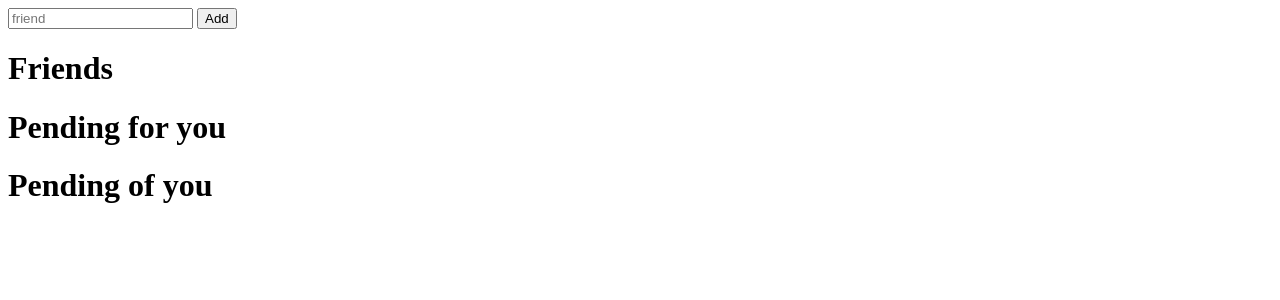
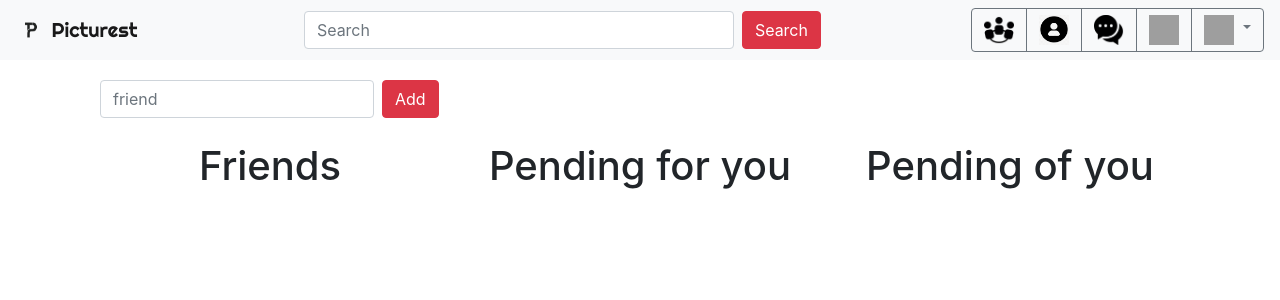
Before and after one commit to UB-ES-19/A4-Picturest, a Django app: page /search_friends/ in a window 1280 px wide. Shown: the top 300 px of the page. Run offline with Django 3.2, Linux system fonts and the light colour scheme; the visitor is signed in with stand-in values (Sample User, id 1); data that the repository does not hold is empty; some libraries are stand-ins or nearby versions; grey boxes are pictures that could not be loaded.

Commit message:
search_friends implemented

```diff
--- a/templates/Picturest/navbar_PicBase.html
+++ b/templates/Picturest/navbar_PicBase.html
@@ -7,6 +7,8 @@
     <meta name="viewport" content="width=device-width, initial-scale=1">
 
     {% load staticfiles %}
+
+    <link rel="stylesheet" href="https://cdnjs.cloudflare.com/ajax/libs/font-awesome/4.7.0/css/font-awesome.min.css">
 
     <!-- Fonts -->
     <link href="https://fonts.googleapis.com/css?family=Righteous&display=swap" rel="stylesheet">
--- a/templates/Picturest/search_friends.html
+++ b/templates/Picturest/search_friends.html
@@ -1,45 +1,64 @@
-<!DOCTYPE html>
-<html lang="en">
-<head>
-    <meta charset="UTF-8">
-    <title>Title</title>
-</head>
-<body>
-    <form method="POST">
+{% extends 'Picturest/navbar_PicBase.html' %}
+{% block title %}Friends{% endblock %}
+{% block content %}
+
+    <div class="container">
+        <div class="row">
+            <div class="col-sm" align="center">
+                <form class="form-inline" method="POST">
                     {% csrf_token %}
-        <input id="friend" name="friend" placeholder="friend">
-        <button type="submit">Add</button>
+                    <input class="form-control mr-sm-2" id="friend" name="friend" placeholder="friend">
+                    <button class="btn btn-danger" type="submit">Add</button>
                 </form>
-
+            </div>
+        </div>
+        <br>
+        <div class="row">
+            <div class="col-sm" align="center">
                 <h1>Friends</h1>
-    <ul>
+                <ul class="list-group list-group-flush">
                     {% for friend_a in accepted %}
-            <li>{{ friend_a.friend.username }}</li>
+                        <li class="list-group-item">
+                            <i class="fa fa-user" aria-hidden="true"></i>
+                            {{ friend_a.friend.username }}</li>
                     {% endfor %}
                     {% for friend_a in accepted_yours %}
-            <li>{{ friend_a.creator.username }}</li>
+                        <li class="list-group-item">
+                            <i class="fa fa-user" aria-hidden="true"></i>
+                            {{ friend_a.creator.username }}</li>
                     {% endfor %}
                 </ul>
-
+            </div>
+            <div class="col-sm" align="center">
                 <h1>Pending for you</h1>
                 <form method="POST">
                     {% csrf_token %}
-        <ul>
+                    <ul class="list-group list-group-flush">
                         {% for friend_a in pending_yours %}
-                <li>
+                            <li class="list-group-item">
+                                <i class="fa fa-user" aria-hidden="true"></i>
                                 {{ friend_a.creator.username }}
-                    <button type="submit" name="accept" value={{ friend_a.id_friend }}>Accept</button>
-                    <button type="submit" name="refuse" value={{ friend_a.id_friend }}>Refuse</button>
+                                <button class="btn btn-success btn-sm" type="submit" name="accept" value={{ friend_a.id_friend }}>
+                                    <i class="fa fa-check" aria-hidden="true"></i>
+                                </button>
+                                <button class="btn btn-danger btn-sm" type="submit" name="refuse" value={{ friend_a.id_friend }}>
+                                    <i class="fa fa-times" aria-hidden="true"></i>
+                                </button>
                             </li>
                         {% endfor %}
                     </ul>
                 </form>
-
+            </div>
+            <div class="col-sm" align="center">
                 <h1>Pending of you</h1>
-    <ul>
+                <ul class="list-group list-group-flush">
                     {% for friend_a in pending %}
-            <li>{{ friend_a.friend.username }}</li>
+                        <li class="list-group-item">
+                            <i class="fa fa-user" aria-hidden="true"></i>
+                            {{ friend_a.friend.username }}</li>
                     {% endfor %}
                 </ul>
-</body>
-</html>
+            </div>
+        </div>
+    </div>
+{% endblock %}
```
Lines whose indentation alone changed are shown as unchanged.
